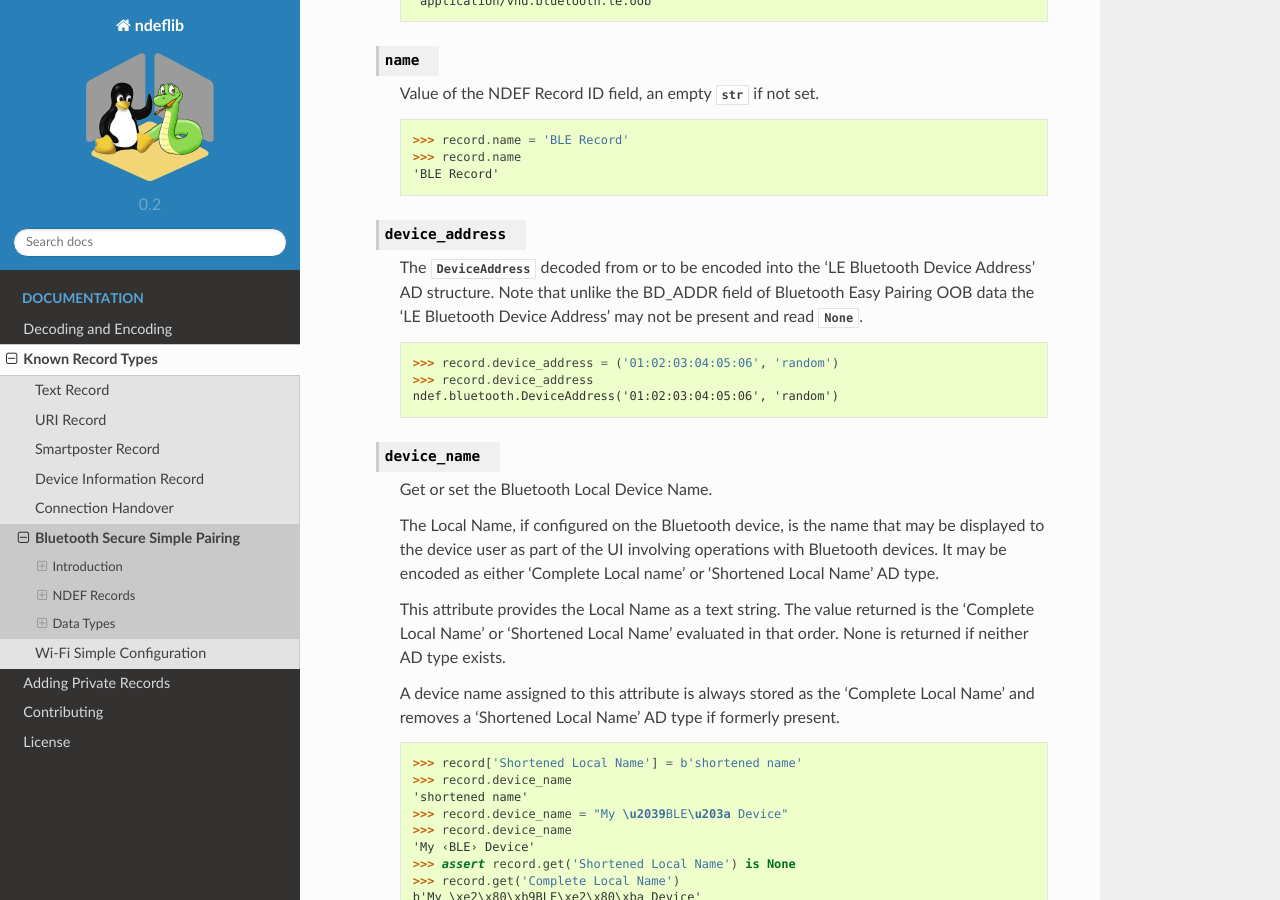
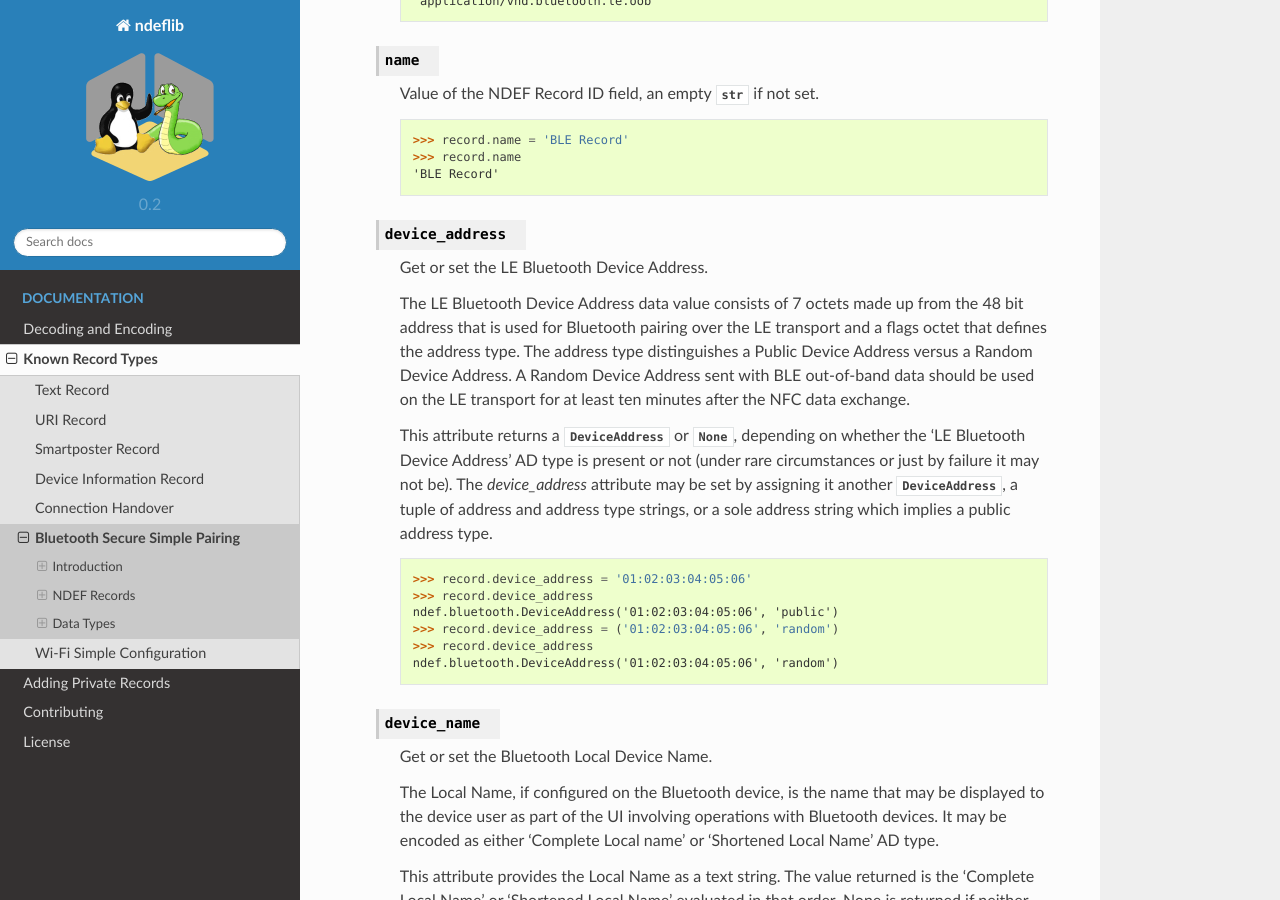
Before and after one commit to nfcpy/ndeflib, a Sphinx documentation site: the page built from docs/records/bluetooth.rst, in a window 1280 px wide and 900 px high, scrolled down 7237 px. Built offline with Sphinx 7.4.7 and the Read the Docs theme 2.0.0, drawn with Linux system fonts in a browser that asks for light colours.

Commit message:
Add docstr for LE address and reword online doc.

```diff
--- a/docs/records/bluetooth.rst
+++ b/docs/records/bluetooth.rst
@@ -391,11 +391,27 @@ Low Energy Record
 
    .. attribute:: device_address
 
-      The `~ndef.bluetooth.DeviceAddress` decoded from or to be encoded into the
-      'LE Bluetooth Device Address' AD structure. Note that unlike the BD_ADDR
-      field of Bluetooth Easy Pairing OOB data the 'LE Bluetooth Device Address'
-      may not be present and read :const:`None`.
+      Get or set the LE Bluetooth Device Address.
 
+      The LE Bluetooth Device Address data value consists of 7 octets made up
+      from the 48 bit address that is used for Bluetooth pairing over the LE
+      transport and a flags octet that defines the address type. The address
+      type distinguishes a Public Device Address versus a Random Device
+      Address. A Random Device Address sent with BLE out-of-band data should be
+      used on the LE transport for at least ten minutes after the NFC data
+      exchange.
+
+      This attribute returns a :class:`~ndef.bluetooth.DeviceAddress` or `None`,
+      depending on whether the 'LE Bluetooth Device Address' AD type is present
+      or not (under rare circumstances or just by failure it may not be). The
+      *device_address* attribute may be set by assigning it another
+      :class:`~ndef.bluetooth.DeviceAddress`, a tuple of address and address
+      type strings, or a sole address string which implies a public address
+      type.
+
+      >>> record.device_address = '01:02:03:04:05:06'
+      >>> record.device_address
+      ndef.bluetooth.DeviceAddress('01:02:03:04:05:06', 'public')
       >>> record.device_address = ('01:02:03:04:05:06', 'random')
       >>> record.device_address
       ndef.bluetooth.DeviceAddress('01:02:03:04:05:06', 'random')
@@ -601,7 +617,7 @@ Data Types
 Device Address
 --------------
 
-.. class:: DeviceAddress(address, address_type='public')
+.. class:: ndef.bluetooth.DeviceAddress(address, address_type='public')
 
    Representation of a Bluetooth device address, either initialized with
    *address* and *address_type* or decoded from octets. The *address* argument
```
Also changed, not shown: 1 other file.
